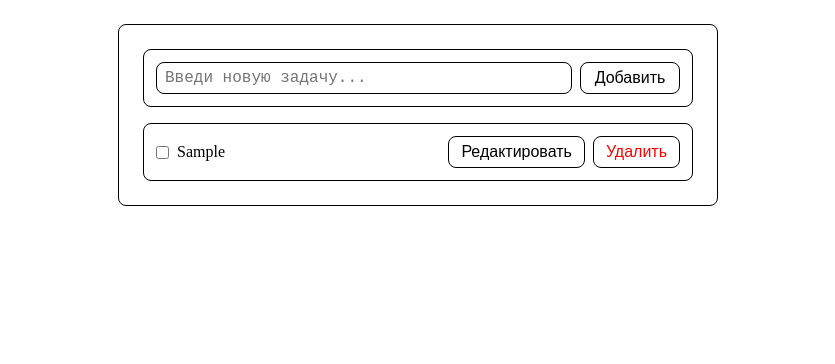
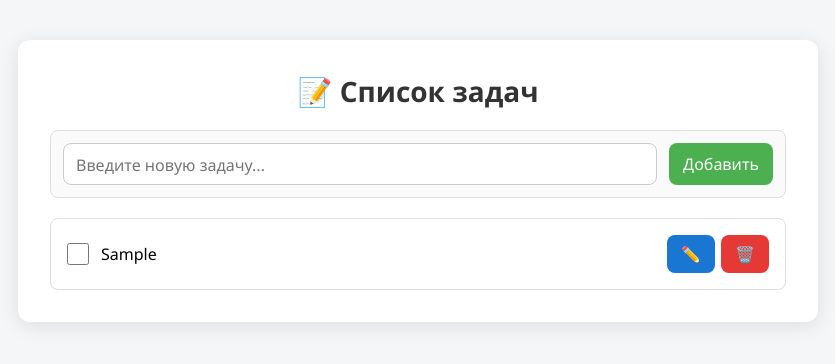
Before and after one commit to ArtemPoboinia/to-do-list, a React (Vite) app: page / in a window 1280 px wide. Both pictures are taken after typing "Sample" into the empty fields and a click on the button "Добавить". Shown: the top 364 px of the page, without its empty margins (222-1057 px from the left). Built offline with nearby package versions, Linux system fonts and the light colour scheme.

Commit message:
Добавление красивого интерфейса

```diff
--- a/src/App.css
+++ b/src/App.css
@@ -3,96 +3,150 @@
   padding: 0;
   font-size: 16px;
   box-sizing: border-box;
+  font-family: "Segoe UI", Roboto, sans-serif;
+}
+
+body {
+  background: #f4f6f8;
+  display: flex;
+  justify-content: center;
+  align-items: flex-start;
+  padding: 40px;
 }
 
 .app {
-  width: 600px;
-  margin: 24px auto;
-  padding: 24px;
-  border: 1px solid black;
-  border-radius: 8px;
+  width: 800px;
+  background: #fff;
+  padding: 32px;
+  border-radius: 12px;
+  box-shadow: 0 4px 20px rgba(0, 0, 0, 0.1);
+}
+
+.title {
+  text-align: center;
+  margin-bottom: 20px;
+  font-size: 28px;
+  color: #333;
 }
 
 .task-form {
   display: flex;
-  gap: 8px;
-  align-items: center;
+  gap: 12px;
+  align-items: stretch;
   padding: 12px;
-  border: 1px solid black;
+  border: 1px solid #ddd;
   border-radius: 8px;
+  background: #fafafa;
 }
 
 .task-input {
   flex: 1;
-  min-height: 32px;
+  min-height: 40px;
   max-height: 120px;
-  padding: 6px 8px;
-  border: 1px solid black;
+  padding: 10px 12px;
+  border: 1px solid #ccc;
   border-radius: 8px;
   resize: none;
   overflow-y: hidden;
+  font-size: 16px;
 }
 
 .btn {
-  padding: 6px 12px;
-  border: 1px solid black;
+  padding: 8px 14px;
+  border: none;
   border-radius: 8px;
-  background: white;
   cursor: pointer;
-}
-
-.btn:hover {
-  background: #f3f3f3;
+  transition: 0.2s;
+  font-weight: 500;
+  display: flex;
+  justify-content: center;
+  align-items: center;
 }
 
 .btn-add {
-  min-width: 100px;
+  background: #4caf50;
+  color: white;
+}
+.btn-add:hover {
+  background: #43a047;
 }
 
 .task-list {
-  margin-top: 16px;
+  margin-top: 20px;
   padding: 0;
 }
 
 .task-item {
   display: flex;
-  gap: 8px;
-  align-items: center;
-  margin-top: 8px;
-  padding: 12px;
-  border: 1px solid black;
+  gap: 12px;
+  align-items: center; /* центрируем чекбокс и кнопки */
+  margin-top: 12px;
+  padding: 16px;
+  border: 1px solid #ddd;
   border-radius: 8px;
+  background: #fff;
+  transition: 0.2s;
+}
+
+.task-item.done {
+  background: #f0f9f0;
+  opacity: 0.9;
+}
+
+.task-checkbox {
+  width: 22px;
+  height: 22px;
+  cursor: pointer;
 }
 
 .task-text {
   flex: 1;
   white-space: pre-wrap;
   word-break: break-word;
-}
-
-.task-completed {
-  text-decoration: line-through;
-  color: gray;
+  font-size: 16px;
+  display: flex;
+  align-items: center;
 }
 
 .task-edit {
   flex: 1;
-  min-height: 32px;
+  min-height: 60px;
   max-height: 200px;
-  padding: 6px 8px;
-  border: 1px solid black;
+  padding: 10px 12px;
+  border: 1px solid #ccc;
   border-radius: 8px;
   resize: none;
   overflow-y: hidden;
+  font-size: 16px;
 }
 
 .task-actions {
   display: flex;
-  gap: 8px;
-  align-items: center;
+  gap: 6px;
+  align-items: center; /* центрируем кнопки */
   white-space: nowrap;
 }
 
+.btn-edit {
+  background: #1976d2;
+  color: white;
+}
+.btn-edit:hover {
+  background: #1565c0;
+}
+
+.btn-save {
+  background: #ffb300;
+  color: white;
+}
+.btn-save:hover {
+  background: #ffa000;
+}
+
 .btn-delete {
-  color: red;
+  background: #e53935;
+  color: white;
 }
+.btn-delete:hover {
+  background: #c62828;
+}
--- a/src/App.jsx
+++ b/src/App.jsx
@@ -8,13 +8,23 @@ export default function App() {
   const [editingValue, setEditingValue] = useState("");
 
   const newTaskRef = useRef(null);
+  const editRef = useRef(null);
 
   useEffect(() => {
     if (newTaskRef.current) {
-      newTaskRef.current.style.height = "32px";
+      newTaskRef.current.style.height = "40px";
       newTaskRef.current.style.height = newTaskRef.current.scrollHeight + "px";
     }
   }, [newTask]);
+
+  // При начале редактирования ставим курсор в конец
+  useEffect(() => {
+    if (editRef.current) {
+      const el = editRef.current;
+      el.focus();
+      el.setSelectionRange(el.value.length, el.value.length);
+    }
+  }, [editingIndex]);
 
   const addTask = (e) => {
     e.preventDefault();
@@ -63,6 +73,8 @@ export default function App() {
 
   return (
     <div className="app">
+      <h1 className="title">📝 Список задач</h1>
+
       <form className="task-form">
         <textarea
           ref={newTaskRef}
@@ -70,7 +82,7 @@ export default function App() {
           value={newTask}
           onChange={(e) => setNewTask(e.target.value)}
           onKeyDown={handleNewTaskKey}
-          placeholder="Введи новую задачу..."
+          placeholder="Введите новую задачу..."
           rows={1}
         />
         <button className="btn btn-add" onClick={addTask}>
@@ -80,20 +92,25 @@ export default function App() {
 
       <ul className="task-list">
         {tasks.map((task, index) => (
-          <li className="task-item" key={index}>
+          <li
+            className={`task-item ${task.completed ? "done" : ""}`}
+            key={index}
+          >
             <input
               type="checkbox"
+              className="task-checkbox"
               checked={task.completed}
               onChange={() => toggleTask(index)}
             />
 
             {editingIndex === index ? (
               <textarea
+                ref={editRef}
                 className="task-edit"
                 value={editingValue}
                 onChange={(e) => {
                   setEditingValue(e.target.value);
-                  e.target.style.height = "32px";
+                  e.target.style.height = "60px";
                   e.target.style.height = e.target.scrollHeight + "px";
                 }}
                 onKeyDown={(e) => handleEditTaskKey(e, index)}
@@ -101,13 +118,7 @@ export default function App() {
                 rows={1}
               />
             ) : (
-              <span
-                className={`task-text ${
-                  task.completed ? "task-completed" : ""
-                }`}
-              >
-                {task.text}
-              </span>
+              <span className="task-text">{task.text}</span>
             )}
 
             <div className="task-actions">
@@ -116,7 +127,7 @@ export default function App() {
                   className="btn btn-save"
                   onClick={() => saveTask(index)}
                 >
-                  Сохранить
+                  💾
                 </button>
               ) : (
                 <>
@@ -124,13 +135,13 @@ export default function App() {
                     className="btn btn-edit"
                     onClick={() => startEditing(index)}
                   >
-                    Редактировать
+                    ✏️
                   </button>
                   <button
                     className="btn btn-delete"
                     onClick={() => deleteTask(index)}
                   >
-                    Удалить
+                    🗑️
                   </button>
                 </>
               )}
```
